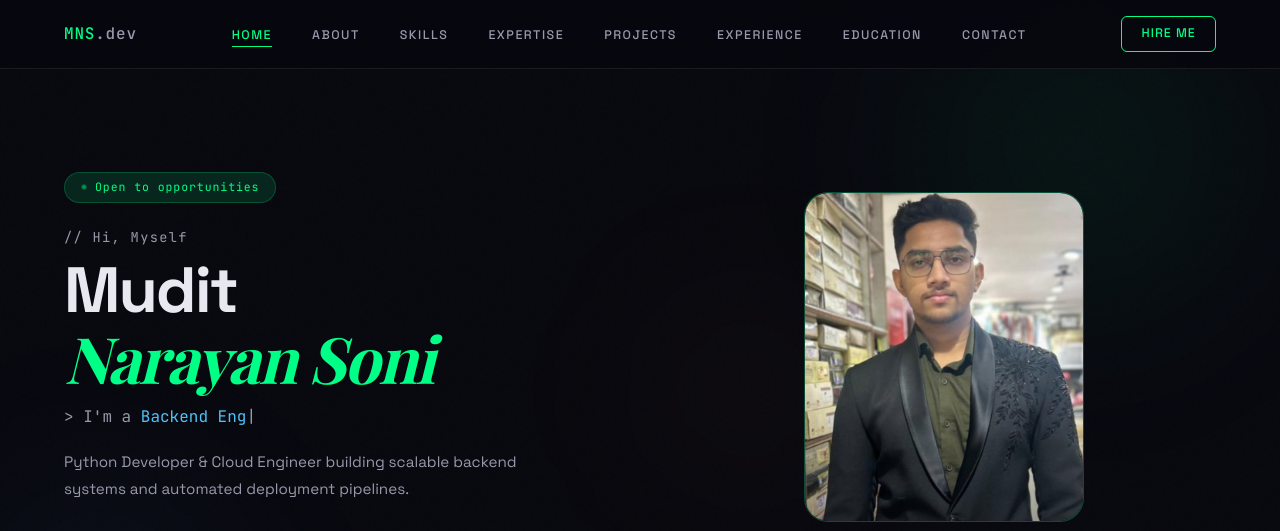
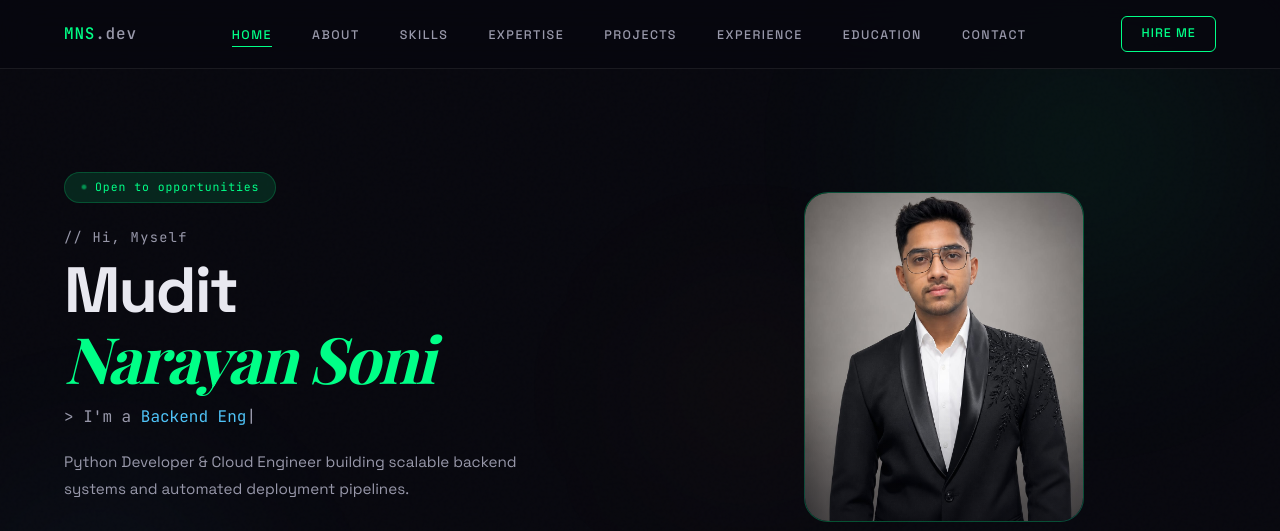
Before and after one commit to MUDIT122333/Mudit-Portfolio, a plain HTML site: page index1.html in a window 1280 px wide. Shown: the top 531 px of the page. Drawn offline with nearby package versions, Linux system fonts and the light colour scheme; a web font is replaced by a local one.

Commit message:
update profile photo

```diff
--- a/index1.html
+++ b/index1.html
@@ -90,7 +90,7 @@
 
     <div class="hero-right">
       <div class="photo-frame">
-        <img src="profile-photo/mudit-portfolio-photo.jpeg" alt="Mudit Narayan Soni" />
+        <img src="profile-photo/profile_photo.jpeg" alt="Mudit Narayan Soni" />
       </div>
       <div class="hero-stats-row">
         <div class="hstat"><span class="hstat-val">250+</span><span class="hstat-lab">DSA Solved</span></div>
```
Also changed, not shown: project-images/Task-Manager/login.png (added), project-images/Task-Manager/signup.png (added).
